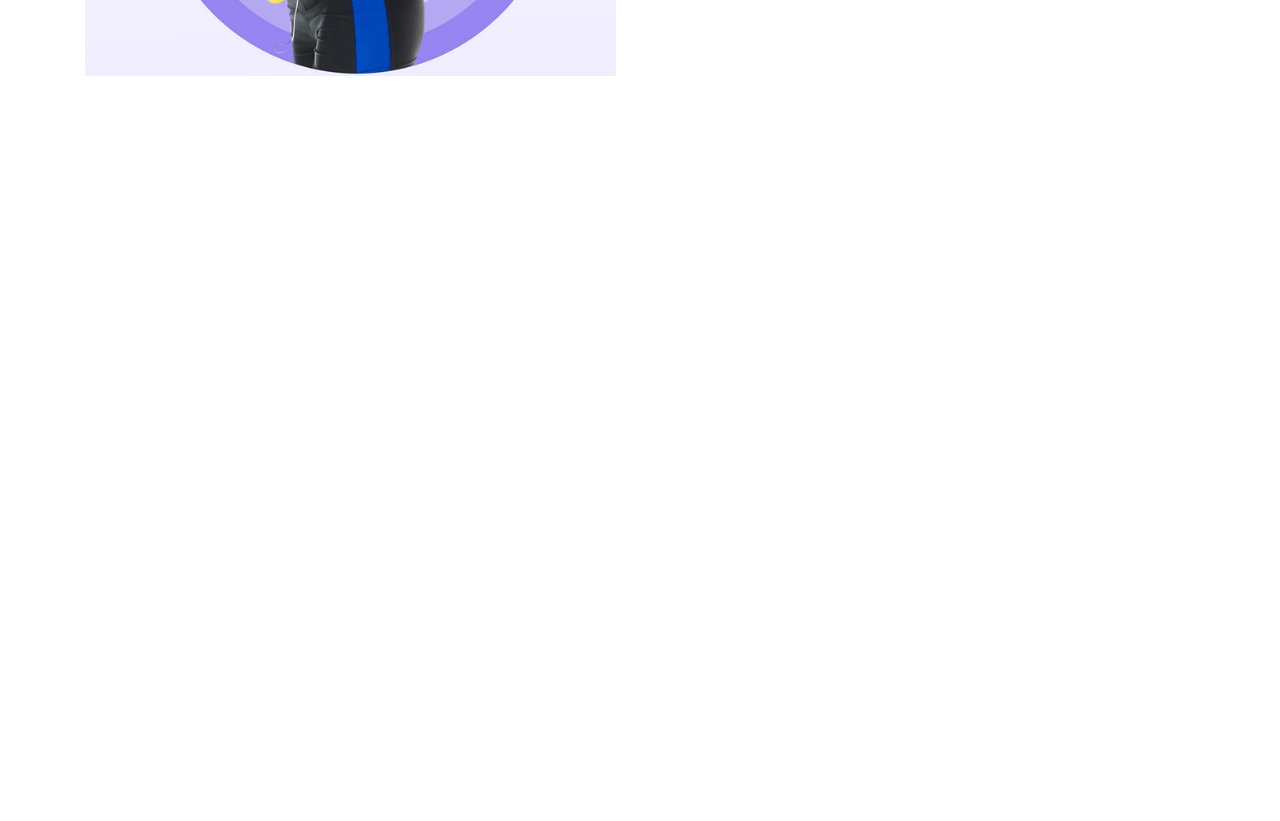
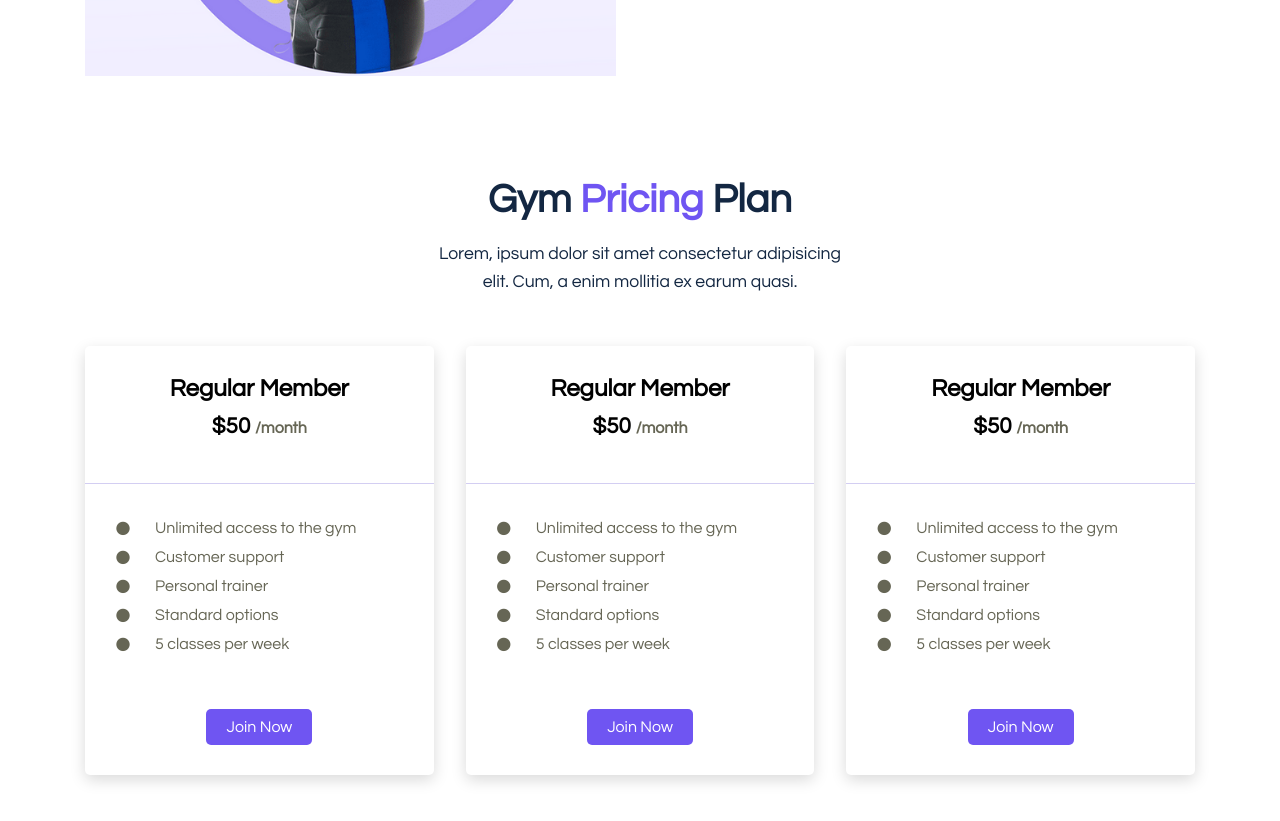
Before and after one commit to mariaemf/gym-website-reactjs, a React (Create React App) app: page / in a window 1280 px wide. Shown: the part 1620-2441 px from the top of the page. Before the commit the page ends 1749 px from the top, so only its background shows below. Built offline with nearby package versions, Linux system fonts and the light colour scheme.

Commit message:
styling and session creation pricing

```diff
--- a/src/App.js
+++ b/src/App.js
@@ -2,6 +2,7 @@ import "./App.css";
 import Header from "./components/Header/Header";
 import Exercises from "./components/UI/Exercises";
 import Hero from "./components/UI/Hero";
+import Princing from "./components/UI/Princing";
 import Start from "./components/UI/Start";
 
 function App() {
@@ -11,6 +12,7 @@ function App() {
       <Hero />
       <Exercises />
       <Start />
+      <Princing />
     </>
   );
 }
--- /dev/null
+++ b/src/components/UI/Princing.js
@@ -0,0 +1,156 @@
+import React from "react";
+import "../../styles/pricing.css";
+
+const Princing = () => {
+  return (
+    <section>
+      <div className="container">
+        <div className="princing__top">
+          <h2 className="section__title">
+            Gym <span className="highlights">Pricing</span> Plan
+          </h2>
+          <p>
+            Lorem, ipsum dolor sit amet consectetur adipisicing <br />
+            elit. Cum, a enim mollitia ex earum quasi.
+          </p>
+        </div>
+        {/* === pricing wrapper ===*/}
+        <div className="pricing__wrapper">
+          <div className="pricing__item">
+            <div className="pricing__card-top">
+              <h2 className="sectiont__title">Regular Member</h2>
+              <h2 className="pricing sectiont__title">
+                $50 <span>/month</span>
+              </h2>
+            </div>
+            <div className="services">
+              <ul>
+                <li>
+                  <span>
+                    <i class="ri-checkbox-blank-circle-fill"></i>
+                  </span>
+                  Unlimited access to the gym
+                </li>
+                <li>
+                  <span>
+                    <i class="ri-checkbox-blank-circle-fill"></i>
+                  </span>
+                  Customer support
+                </li>
+                <li>
+                  <span>
+                    <i class="ri-checkbox-blank-circle-fill"></i>
+                  </span>
+                  Personal trainer
+                </li>
+                <li>
+                  <span>
+                    <i class="ri-checkbox-blank-circle-fill"></i>
+                  </span>
+                  Standard options
+                </li>
+                <li>
+                  <span>
+                    <i class="ri-checkbox-blank-circle-fill"></i>
+                  </span>
+                  5 classes per week
+                </li>
+              </ul>
+              <button className="register__btn">Join Now </button>
+            </div>
+          </div>
+
+          <div className="pricing__item pricing__item02">
+            <div className="pricing__card-top">
+              <h2 className="sectiont__title">Regular Member</h2>
+              <h2 className="pricing sectiont__title">
+                $50 <span>/month</span>
+              </h2>
+            </div>
+            <div className="services">
+              <ul>
+                <li>
+                  <span>
+                    <i class="ri-checkbox-blank-circle-fill"></i>
+                  </span>
+                  Unlimited access to the gym
+                </li>
+                <li>
+                  <span>
+                    <i class="ri-checkbox-blank-circle-fill"></i>
+                  </span>
+                  Customer support
+                </li>
+                <li>
+                  <span>
+                    <i class="ri-checkbox-blank-circle-fill"></i>
+                  </span>
+                  Personal trainer
+                </li>
+                <li>
+                  <span>
+                    <i class="ri-checkbox-blank-circle-fill"></i>
+                  </span>
+                  Standard options
+                </li>
+                <li>
+                  <span>
+                    <i class="ri-checkbox-blank-circle-fill"></i>
+                  </span>
+                  5 classes per week
+                </li>
+              </ul>
+              <button className="register__btn">Join Now </button>
+            </div>
+          </div>
+
+          <div className="pricing__item pricing__item02">
+            <div className="pricing__card-top">
+              <h2 className="sectiont__title">Regular Member</h2>
+              <h2 className="pricing sectiont__title">
+                $50 <span>/month</span>
+              </h2>
+            </div>
+            <div className="services">
+              <ul>
+                <li>
+                  <span>
+                    <i class="ri-checkbox-blank-circle-fill"></i>
+                  </span>
+                  Unlimited access to the gym
+                </li>
+                <li>
+                  <span>
+                    <i class="ri-checkbox-blank-circle-fill"></i>
+                  </span>
+                  Customer support
+                </li>
+                <li>
+                  <span>
+                    <i class="ri-checkbox-blank-circle-fill"></i>
+                  </span>
+                  Personal trainer
+                </li>
+                <li>
+                  <span>
+                    <i class="ri-checkbox-blank-circle-fill"></i>
+                  </span>
+                  Standard options
+                </li>
+                <li>
+                  <span>
+                    <i class="ri-checkbox-blank-circle-fill"></i>
+                  </span>
+                  5 classes per week
+                </li>
+              </ul>
+              <button className="register__btn">Join Now </button>
+            </div>
+          </div>
+        </div>
+      </div>
+    </section>
+  );
+};
+
+export default Princing;
--- /dev/null
+++ b/src/styles/pricing.css
@@ -0,0 +1,74 @@
+.princing__top {
+  text-align: center;
+}
+
+.princing__top h2 {
+  font-size: 2.5rem;
+  margin-bottom: 20px;
+}
+
+.princing__top p {
+  font-size: 1.1rem;
+  color: var(--heading-color);
+  line-height: 28px;
+  margin-bottom: 50px;
+}
+
+.pricing__wrapper {
+  display: flex;
+  align-items: center;
+  justify-content: space-between;
+  column-gap: 2rem;
+}
+
+.pricing__item {
+  box-shadow: rgba(0, 0, 0, 0.15) 0px 5px 15px 0px;
+  border-radius: 5px;
+  width: 33%;
+  background: #fff;
+}
+
+.pricing__card-top {
+  padding: 30px;
+  border-bottom: 1px solid #d3cef2;
+  text-align: center;
+}
+
+.pricing__card-top h2 {
+  font-size: 1.5rem;
+  margin-bottom: 0.9rem;
+}
+
+.pricing__card-top .pricing {
+  font-size: 1.4rem;
+}
+
+.pricing__card-top .pricing span {
+  font-size: 1rem;
+  color: #665;
+
+}
+
+.pricing__item .services {
+  padding: 30px;
+}
+
+.pricing__item .services ul li {
+  display: flex;
+  align-items: center;
+  column-gap: 1.5rem;
+  color: #665;
+  line-height: 28px;
+}
+
+.princing__item .services ul li span i {
+  font-size: 0.7rem;
+}
+
+.services {
+  text-align: center;
+}
+
+.services button {
+  margin-top: 50px;
+}
```
